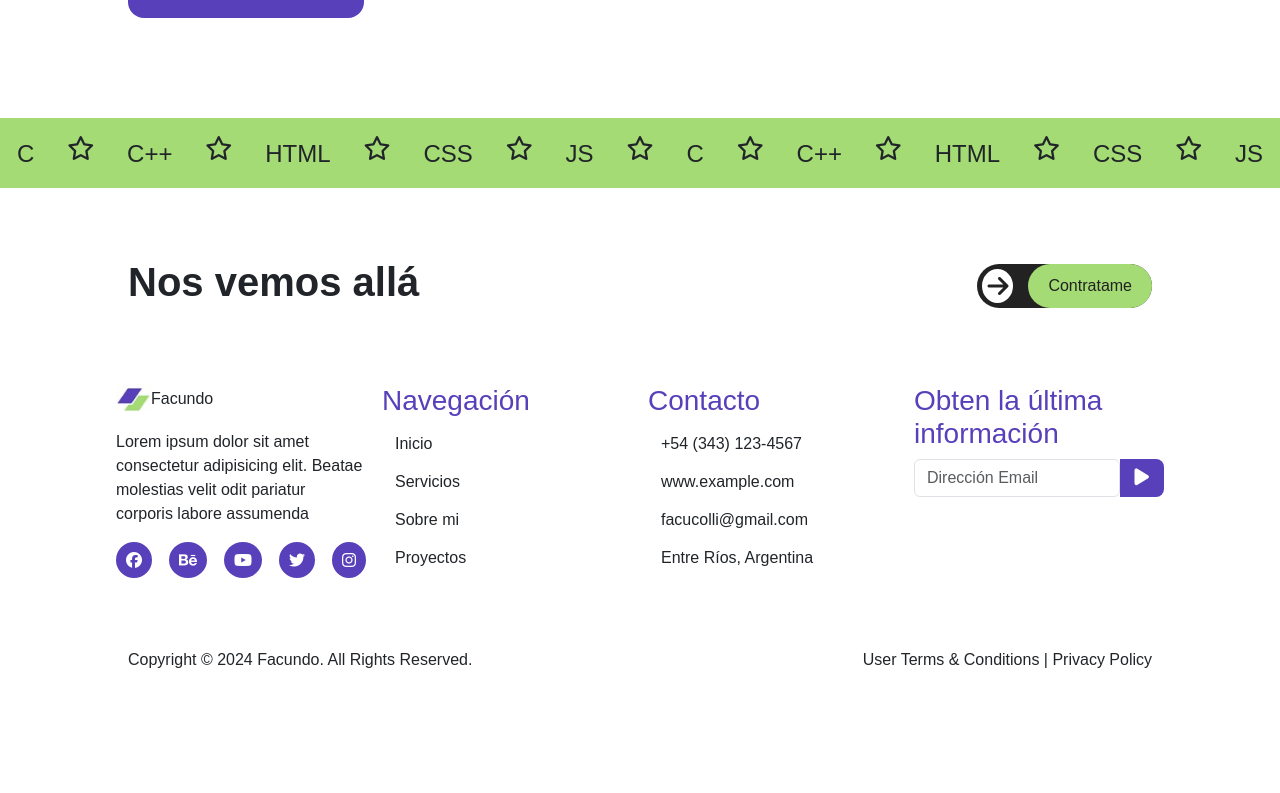
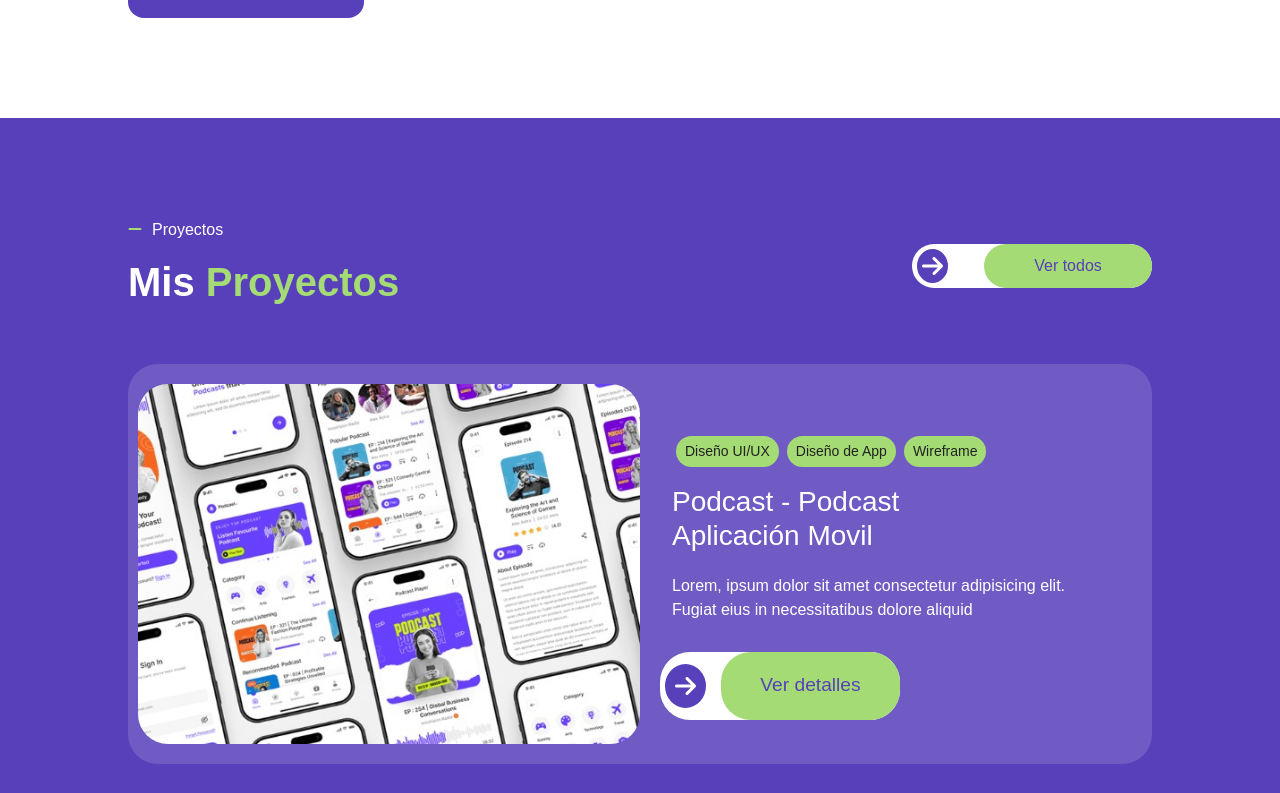
Before and after one commit to FacundoColli/Portfolio, a React (Vite) app: page / in a window 1280 px wide. Shown: the part 2067-2860 px from the top of the page. Before the commit the page ends 2755 px from the top, so only its background shows below. Built offline with nearby package versions, Linux system fonts and the light colour scheme.

Commit message:
Responsive proyectos

```diff
--- a/src/Component/Main/Proyectos/Proyectos.css
+++ b/src/Component/Main/Proyectos/Proyectos.css
@@ -2,7 +2,7 @@
     display: flex;
     flex-direction: column;
     gap: 50px;
-    padding: 100px;
+    padding: 100px 10%;
     background-color: #5840ba;
     color: white;
 }
@@ -18,7 +18,7 @@
 }
 
 .proyectos .btnFlecha{
-    width: 30%;
+    width: 15rem;
     background-color: white;
 }
 
@@ -47,11 +47,12 @@
 
 .proyectos img{
     border-radius: 30px;
+    max-width: 50%;
 }
 
 .proyectos article{
     background-color: #705BC4;
-    padding: 13px 0;
+    padding: 2% 1%;
     border-radius: 30px;
 }
 
@@ -65,7 +66,7 @@
     font-size: 1.5rem;
 }
 .proyectos article .btnFlecha{
-    width: 50%;
+    width: 15rem;
     display: flex;
     justify-content: space-between;
     background-color: white;
--- a/src/Component/Main/Proyectos/Proyectos.jsx
+++ b/src/Component/Main/Proyectos/Proyectos.jsx
@@ -5,8 +5,8 @@ function Proyectos(){
     return(
         <>
         <div className='proyectos'>
-            <div className='d-flex justify-content-between align-items-center'>
-                <div className="container">
+            <div className='d-flex flex-wrap justify-content-between align-items-center'>
+                <div className="">
                     <p><i className="fa-solid fa-minus"></i>Proyectos</p>
                     <h1>Mis <span>Proyectos</span></h1>
                 </div>
@@ -16,7 +16,7 @@ function Proyectos(){
                 </div>
             </div>
             <div className='d-flex flex-column row-gap-5 flex-wrap'>
-                <article className='row'>
+                <article className='d-flex flex-wrap justify-content-center gap-2 '>
                     <img src="/proyecto1.jpeg" alt="" className='img-fluid col-6'/>
                     <div className='col row p-4 pt-5'>
                         <div className='d-grid gap-2 d-md-block'>
@@ -25,14 +25,14 @@ function Proyectos(){
                             <a href="" className='btn btn-sm col m-1'>Wireframe</a>
                         </div>
                         <h3>Podcast - Podcast <br/> Aplicación Movil</h3>
-                        <p>Lorem, ipsum dolor sit amet consectetur adipisicing elit. Fugiat eius in necessitatibus dolore aliquid</p>
+                        <p>Lorem, ipsum dolor sit amet consectetur adipisicing elit. <br /> Fugiat eius in necessitatibus dolore aliquid</p>
                         <div className="btnFlecha">
                             <i class="fa-solid fa-arrow-right"></i>
                             <a href="#" className='btn more'>Ver detalles</a>
                         </div>
                     </div>
                 </article>
-                <article className='row'>
+                <article className='d-flex flex-wrap justify-content-center gap-2'>
                     <div className='col row p-4 pt-5'>
                         <div className='d-grid gap-2 d-md-block'>
                             <a href="" className='btn btn-sm col m-1'>Diseño Web</a>
--- a/src/main.jsx
+++ b/src/main.jsx
@@ -17,9 +17,9 @@ ReactDOM.createRoot(document.getElementById('root')).render(
     <Franja/>
     <Servicios/>
     <SobreMi/>
-    {/* <Proyectos/> */}
+    <Proyectos/>
     <Franja/>
-    {/* <Contacto/> */}
+    <Contacto/>
     <Footer/>
   </React.StrictMode>,
 )
```
